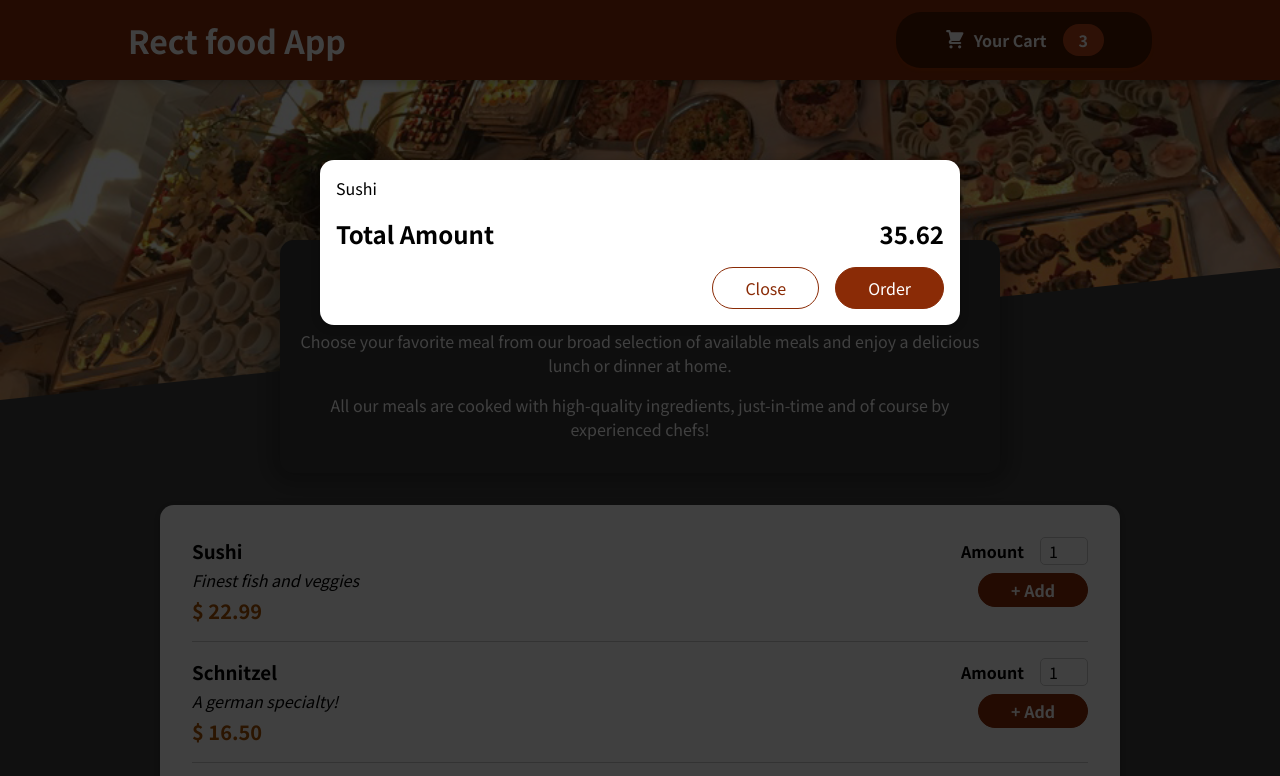
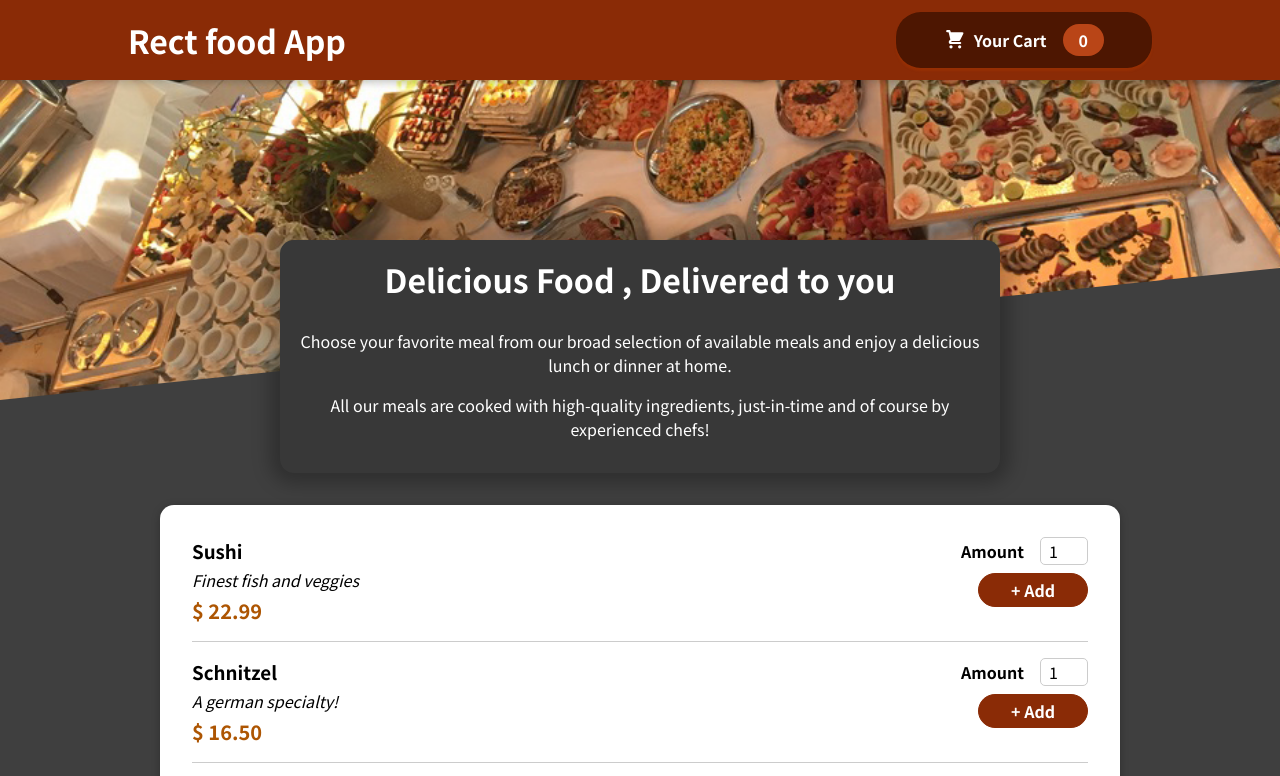
Before and after one commit to Uvacoder/reactjs-starters-demos, a React app in the folder react-learning/react-food-app/: page / in a window 1280 px wide. Shown: the top 776 px of the page. Built offline with nearby package versions, Linux system fonts and the light colour scheme.

Commit message:
added react context structure for the cart items

```diff
--- a/react-learning/react-food-app/src/App.js
+++ b/react-learning/react-food-app/src/App.js
@@ -1,17 +1,29 @@
-import Header from "./components/Layout/Header"
-import Meals from "./components/Meals/Meals"
-import Cart from "./components/Cart/Cart"
+import { useState } from 'react';
+import Header from './components/Layout/Header';
+import Meals from './components/Meals/Meals';
+import Cart from './components/Cart/Cart';
+import CartProvider from './store/CartProvider';
 
-const App =()=> {
-  return (
-    <>
-    <Header/>
-    <main>
-      <Meals/>
-    <Cart/>
-    </main>
-    </>
-  );
-}
+const App = () => {
+	const [ cartIsShown, setCartIsShown ] = useState(false);
+
+	const showHandler = () => {
+		setCartIsShown(true);
+	};
+
+	const hideHandler = () => {
+		setCartIsShown(false);
+	};
+
+	return (
+		<CartProvider>
+			{cartIsShown && <Cart onHideCart={hideHandler} />}
+			<Header onShowCart={showHandler} />
+			<main>
+				<Meals />
+			</main>
+		</CartProvider>
+	);
+};
 
 export default App;
--- a/react-learning/react-food-app/src/components/Cart/Cart.js
+++ b/react-learning/react-food-app/src/components/Cart/Cart.js
@@ -1,6 +1,6 @@
 import Modal from '../UI/Modal/Modal';
 import classes from './Cart.module.css';
-const Cart = () => {
+const Cart = (props) => {
 	const cartItems = (
 		<ul className={classes['cart-items']}>
 			{[ { id: 'c1', name: 'Sushi', amount: 2, price: 12.99 } ].map((item) => <li>{item.name}</li>)}
@@ -8,14 +8,16 @@ const Cart = () => {
 	);
 
 	return (
-		<Modal>
+		<Modal onClick={props.onHideCart}>
 			{cartItems}
 			<div className={classes.total}>
 				<span>Total Amount </span>
 				<span>35.62</span>
 			</div>
 			<div className={classes.actions}>
-				<button className={classes['button--alt']}>Close</button>
+				<button className={classes['button--alt']} onClick={props.onHideCart}>
+					Close
+				</button>
 				<button className={classes.button}>Order</button>
 			</div>
 		</Modal>
--- a/react-learning/react-food-app/src/components/Layout/Header.js
+++ b/react-learning/react-food-app/src/components/Layout/Header.js
@@ -1,11 +1,11 @@
 import MealsImage from '../../assets/meals.jpg'
 import classes from './Header.module.css'
 import HeaderCartButton from './HeaderCartButton'
-const Header = () => {
+const Header = (props) => {
   return ( <>
   <header className={classes.header}>
     <h1>Rect food App</h1>
-    <HeaderCartButton/>
+    <HeaderCartButton onClick={props.onShowCart}/>
     </header>
     <div className={classes['main-image']}>
       <img src={MealsImage} alt="Delicious meals on a table"/>
--- a/react-learning/react-food-app/src/components/Layout/HeaderCartButton.js
+++ b/react-learning/react-food-app/src/components/Layout/HeaderCartButton.js
@@ -1,13 +1,20 @@
+import {useContext} from 'react'
 import CartIcon from '../Cart/CartIcon';
+import CartContext from '../../store/CartContext';
 import classes from './HeaderCartButton.module.css'
-const HeaderCartButton = () => {
+const HeaderCartButton = (props) => {
+  const cartContext = useContext(CartContext);
+
+  const numberOfCartItems = cartContext.items.reduce((currentNumber, item)=>{
+    return currentNumber + item.amount;
+  }, 0)
   return ( <>
-  <button className={classes.button}>
+  <button className={classes.button} onClick={props.onClick}>
     <span className={classes.icon}>
       <CartIcon/>
     </span>
     <span>Your Cart</span>
-    <span className={classes.badge}>3</span>
+    <span className={classes.badge}>{numberOfCartItems}</span>
   </button>
 
   </> );
--- a/react-learning/react-food-app/src/components/UI/Modal/Modal.js
+++ b/react-learning/react-food-app/src/components/UI/Modal/Modal.js
@@ -2,7 +2,7 @@ import ReactDOM from 'react-dom'
 import classes from './Modal.module.css'
 
 const BackdropModal = (props) => {
-		return <div className={classes.backdrop}/>;
+		return <div className={classes.backdrop} onClick={props.onHideCart}/>;
 	};
 const ModalContainer =(props)=>{
     return (
@@ -19,7 +19,7 @@ const Modal =(props)=>{
 
   return(
     <>
-    {ReactDOM.createPortal(<BackdropModal/>, PortalElement)}
+    {ReactDOM.createPortal(<BackdropModal onHideCart={props.onClick}/>, PortalElement)}
     {ReactDOM.createPortal(<ModalContainer>{props.children}</ModalContainer>, PortalElement)}
     </>
   )
--- /dev/null
+++ b/react-learning/react-food-app/src/store/CartContext.js
@@ -0,0 +1,10 @@
+import React from 'react';
+
+const CartContext = React.createContext({
+	items: [],
+	totalAmount: 0,
+	addCartItem: (item) => {},
+	removeCartItem: (id) => {}
+});
+
+export default CartContext;
--- /dev/null
+++ b/react-learning/react-food-app/src/store/CartProvider.js
@@ -0,0 +1,16 @@
+import CartContext from './CartContext';
+
+const CartProvider = (props) => {
+	const addItemToCartHandler = (item) => {};
+	const removeItemFromCartHandler = (id) => {};
+
+	const cartContext = {
+		items: [],
+		totalAmount: 0,
+		addCartItem: addItemToCartHandler,
+		removeCartItem: removeItemFromCartHandler
+	};
+	return <CartContext.Provider value={cartContext}>{props.children}</CartContext.Provider>;
+};
+
+export default CartProvider;
```
